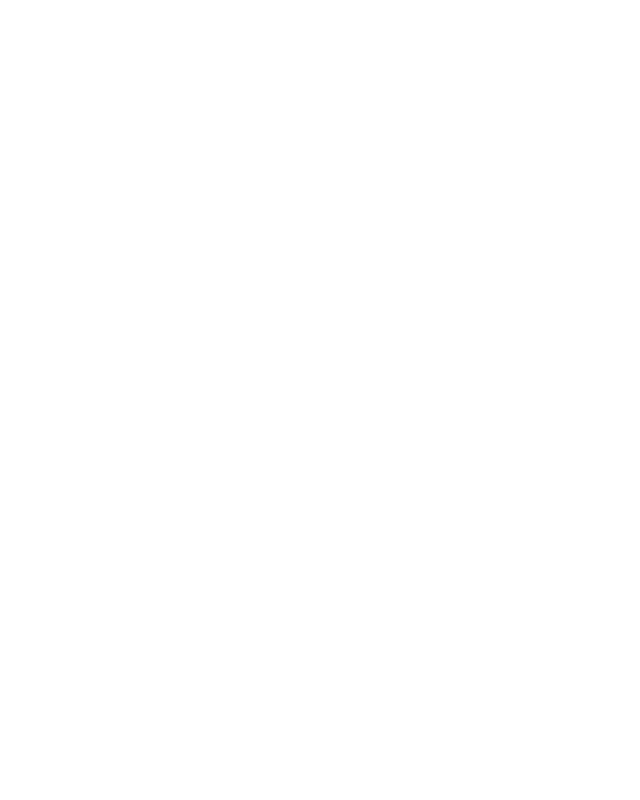
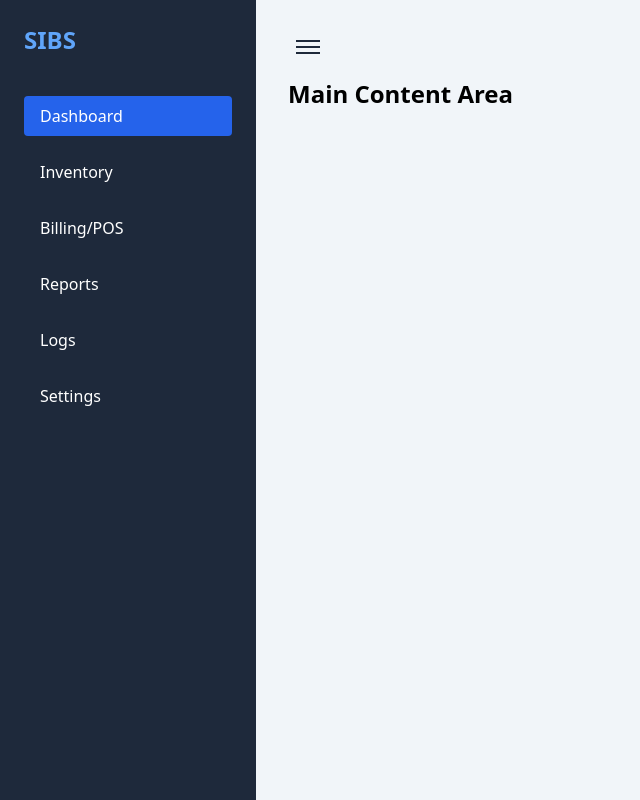
Before and after one commit to wtvimsupposedtotype/second-semester-group-project, a PHP site: page /dashboard.php in a window 1280 px wide. Before the commit the part shown is empty. Shown: the whole page, without its empty margins (0-640 px from the left). Run offline with PHP 8.4, Linux system fonts and the light colour scheme; some libraries are stand-ins or nearby versions.

Commit message:
added sidebar, created dashboard

```diff
--- /dev/null
+++ b/assets/js/script.js
@@ -0,0 +1,11 @@
+const btn = document.getElementById('toggle-btn');
+const sidebar = document.getElementById('sidebar');
+const main = document.getElementById('main-content');
+
+// We add a check to make sure the button exists on the page
+if (btn) {
+    btn.onclick = function() {
+        sidebar.classList.toggle('-translate-x-full');
+        main.classList.toggle('ml-64');
+    };
+}
--- a/dashboard.php
+++ b/dashboard.php
@@ -1,4 +1,6 @@
-<?php include 'includes/db.php'; ?>
+<?php include 'includes/db.php';
+?>
+<?php include 'includes/sidebar.php'; ?>
 <!DOCTYPE html>
 <html lang="en">
 
@@ -9,4 +11,18 @@
     <script src="https://cdn.tailwindcss.com"></script>
 </head>
 
+<body>
+    <main id="main-content" class="ml-64 p-8 bg-slate-100 min-h-screen transition-all duration-300">
+        <button id="toggle-btn" class="flex flex-col gap-1 p-2 hover:bg-slate-200 rounded transition-colors">
+            <span class="w-6 h-0.5 bg-slate-800"></span>
+            <span class="w-6 h-0.5 bg-slate-800"></span>
+            <span class="w-6 h-0.5 bg-slate-800"></span>
+        </button>
+        <div>
+            <p class="text-2xl font-bold mt-4">Main Content Area</p>
+        </div>
+    </main>
+    <script src="assets/js/script.js"></script>
+</body>
+
 </html>
--- /dev/null
+++ b/includes/sidebar.php
@@ -0,0 +1,13 @@
+<aside id="sidebar" class="w-64 h-screen bg-slate-800 text-white fixed left-0 top-0 transition-transform duration-300">
+    <div class="p-6">
+        <h2 class="text-2xl font-bold text-blue-400">SIBS</h2>
+        <nav class="mt-10 space-y-4">
+            <a href="#" class="block py-2 px-4 bg-blue-600 rounded">Dashboard</a>
+            <a href="#" class="block py-2 px-4 hover:bg-slate-700">Inventory</a>
+            <a href="#" class="block py-2 px-4 hover:bg-slate-700">Billing/POS</a>
+            <a href="#" class="block py-2 px-4 hover:bg-slate-700">Reports</a>
+            <a href="#" class="block py-2 px-4 hover:bg-slate-700">Logs</a>
+            <a href="#" class="block py-2 px-4 hover:bg-slate-700">Settings</a>
+        </nav>
+    </div>
+</aside>
```
Also changed, not shown: includes/footer.php (added), includes/header.php (added).
